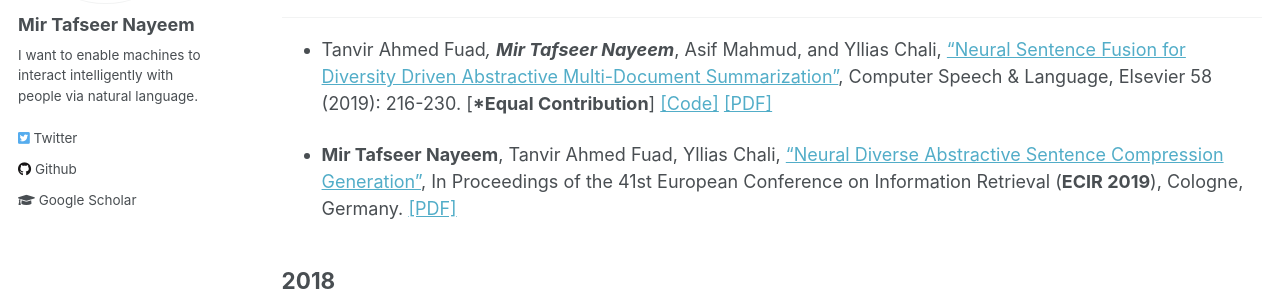
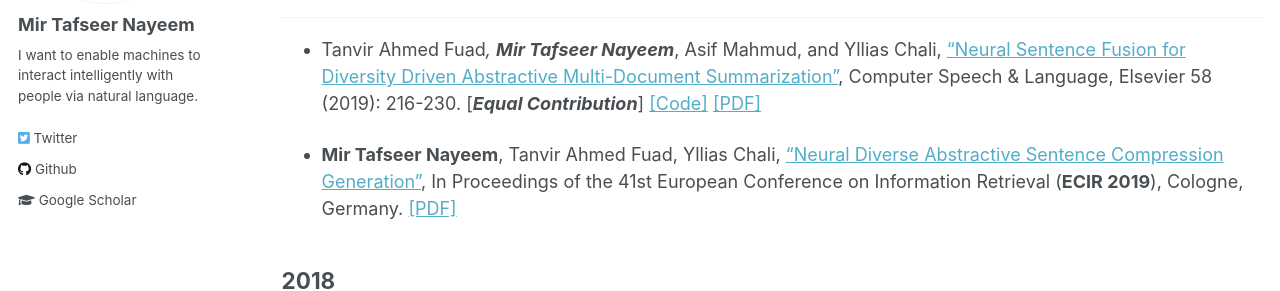
Before and after one commit to sujan-sarker/sujan-sarker.github.io, a Jekyll site: the page built from _pages/publications.md, in a window 1280 px wide and 900 px high. Shown: the part 283-574 px from the top of the window. Built offline with Jekyll 4.4.1, drawn with Linux system fonts in a browser that asks for light colours.

```diff
--- a/_pages/publications.md
+++ b/_pages/publications.md
@@ -12,7 +12,7 @@ author_profile: true
 
 ## 2019
 -----------
-*  Tanvir Ahmed Fuad*, **Mir Tafseer Nayeem***, Asif Mahmud, and Yllias Chali, ["Neural Sentence Fusion for Diversity Driven Abstractive Multi-Document Summarization"](https://www.sciencedirect.com/science/article/pii/S0885230818303449), Computer Speech & Language, Elsevier 58 (2019): 216-230. [***Equal Contribution**] [[Code]](https://github.com/tafseer-nayeem/NeuFuse-CSL2019) [[PDF]](https://tafseer-nayeem.github.io/files/CSL_Journal_2019.pdf)
+*  Tanvir Ahmed Fuad*, **Mir Tafseer Nayeem***, Asif Mahmud, and Yllias Chali, ["Neural Sentence Fusion for Diversity Driven Abstractive Multi-Document Summarization"](https://www.sciencedirect.com/science/article/pii/S0885230818303449), Computer Speech & Language, Elsevier 58 (2019): 216-230. [***Equal Contribution***] [[Code]](https://github.com/tafseer-nayeem/NeuFuse-CSL2019) [[PDF]](https://tafseer-nayeem.github.io/files/CSL_Journal_2019.pdf)
 
 *  **Mir Tafseer Nayeem**, Tanvir Ahmed Fuad, Yllias Chali, ["Neural Diverse Abstractive Sentence Compression Generation"](https://link.springer.com/chapter/10.1007/978-3-030-15719-7_14), In Proceedings of the 41st European Conference on Information Retrieval (**ECIR 2019**), Cologne, Germany. [[PDF]](https://tafseer-nayeem.github.io/files/ECIR_2019_paper.pdf)
 
```
